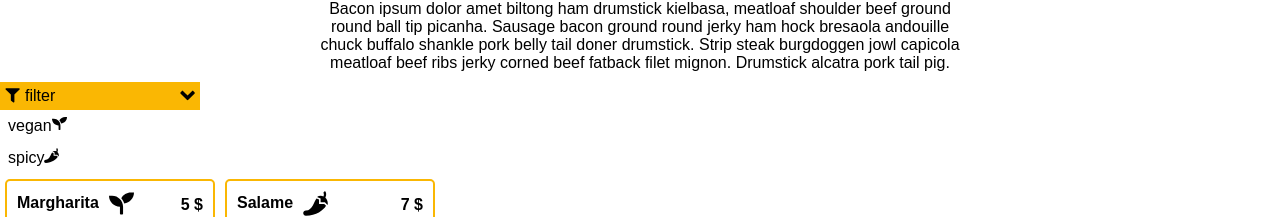
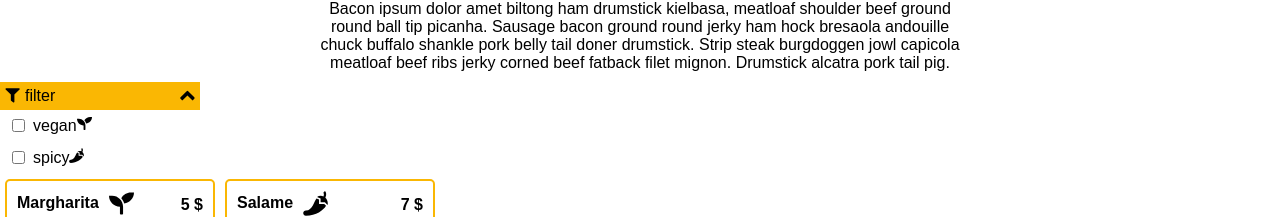
Before and after one commit to Urszuja/Carma.Restaurant.Project.Typescript.NextJS, a Next.js app in the folder carma-app/: page /menu in a window 1280 px wide. Both pictures are taken after a click on the picture 187 px from the left and 256 px from the top of the page. Shown: the part 161-378 px from the top of the page. Built offline with nearby package versions, Linux system fonts and the light colour scheme; data requests are answered from the project's data file.

Commit message:
filter styles changed

```diff
--- a/carma-app/components/Dropdown/Filter.styled.ts
+++ b/carma-app/components/Dropdown/Filter.styled.ts
@@ -8,6 +8,15 @@ export const StyledFilter = styled.div`
     justify-content: space-between;
     align-items: center;
     width: 200px;
+
+    > img {
+      cursor: pointer;
+    }
+
+    .toggle {
+      transform: rotate(0.5turn);
+      transition: transform 0.2s ease;
+    }
 
     .filter-label {
       display: flex;
@@ -22,8 +31,5 @@ export const StyledFilter = styled.div`
         padding: 0;
       }
     }
-    .toggle {
-      cursor: pointer;
-    }
   }
 `;
--- a/carma-app/components/Dropdown/Filter.tsx
+++ b/carma-app/components/Dropdown/Filter.tsx
@@ -25,7 +25,7 @@ function Filter({ type }: IFilter) {
           </div>
           <Image
             onClick={toggleDropdown}
-            className="toggle"
+            className={isOpen ? "toggle" : ""}
             src="/FontAwesomeIcons/angle-down.svg"
             alt="arrow-down"
             width={15}
--- a/carma-app/components/Dropdown/FilterDropdown/FilterDropdown.tsx
+++ b/carma-app/components/Dropdown/FilterDropdown/FilterDropdown.tsx
@@ -42,9 +42,19 @@ function FilterDropdown() {
 
   return (
     <StyledDropdown>
-      <DropdownItem name="vegan" handleClick={toggleVegan} isActive={vegan} />
+      <DropdownItem
+        name="vegan"
+        handleClick={toggleVegan}
+        isActive={vegan}
+        img="/FontAwesomeIcons/seedling.svg"
+      />
 
-      <DropdownItem name="spicy" handleClick={toggleSpicy} isActive={spicy} />
+      <DropdownItem
+        name="spicy"
+        handleClick={toggleSpicy}
+        isActive={spicy}
+        img="/FontAwesomeIcons/pepper-hot.svg"
+      />
     </StyledDropdown>
   );
 }
--- a/carma-app/components/commons/dropdownItem/DropdownItem.styled.ts
+++ b/carma-app/components/commons/dropdownItem/DropdownItem.styled.ts
@@ -10,10 +10,4 @@ export const StyledDropdownItem = styled.div`
   align-items: center;
   width: 200px;
   gap: 5px;
-
-  .active {
-    color: yellow;
-    box-shadow: 0 0 2px 1px #0ff;
-    width: 100%;
-  }
 `;
--- a/carma-app/components/commons/dropdownItem/DropdownItem.tsx
+++ b/carma-app/components/commons/dropdownItem/DropdownItem.tsx
@@ -6,18 +6,15 @@ export interface IDropdownItem {
   name: string;
   handleClick: any;
   isActive: boolean;
+  img: string;
 }
-function DropdownItem({ name, handleClick, isActive }: IDropdownItem) {
-  const imgSrc =
-    name === "vegan"
-      ? "/FontAwesomeIcons/seedling.svg"
-      : "/FontAwesomeIcons/pepper-hot.svg";
-
+function DropdownItem({ name, handleClick, isActive, img }: IDropdownItem) {
   return (
     <StyledDropdownItem>
-      <div onClick={handleClick} className={isActive ? "active" : ""}>
-        {name}
-        <Image src={imgSrc} alt={name} width={15} height={15} />
+      <input type="checkbox" onClick={handleClick} />
+      <div>
+        <label>{name}</label>
+        <Image src={img} alt={name} width={15} height={15} />
       </div>
     </StyledDropdownItem>
   );
```
Also changed, not shown: carma-app/components/Dropdown/SortDropdown/SortDropdown.tsx (+7 -0 lines).
